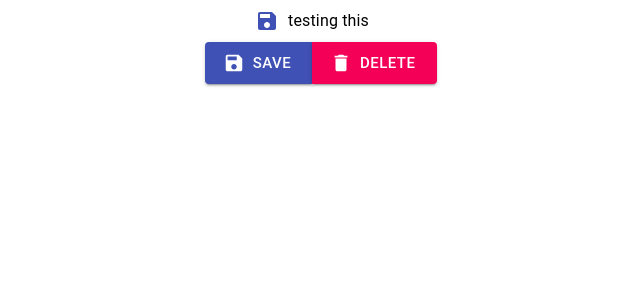
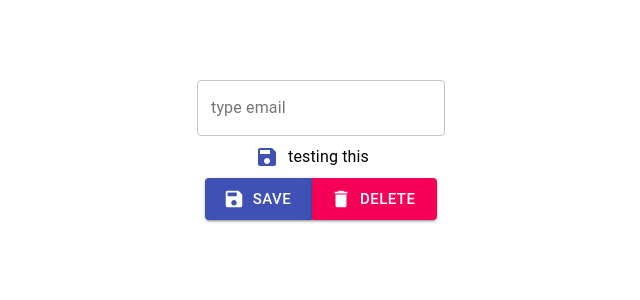
Before and after one commit to ParthPatel133/react-material-ui, a React (Create React App) app: page / in a window 1280 px wide. Shown: the top 300 px of the page, without its empty margins (319-959 px from the left). Built offline with nearby package versions, Linux system fonts and the light colour scheme.

Commit message:
textField

```diff
--- a/src/App.css
+++ b/src/App.css
@@ -1,5 +1,6 @@
 .App {
   text-align: center;
+  margin-top: 10vh;
 }
 
 .App-logo {
--- a/src/App.js
+++ b/src/App.js
@@ -7,6 +7,8 @@ import SaveIcon from '@material-ui/icons/Save';
 import DeleteIcon from '@material-ui/icons/Delete';
 import Checkbox from '@material-ui/core/Checkbox';
 import FormControlLabel from '@material-ui/core/FormControlLabel';
+//Text Field
+import {TextField} from '@material-ui/core';
 
 const CheckboxExample = () => {
   const [checked, setChecked] = useState(true);
@@ -31,6 +33,13 @@ const CheckboxExample = () => {
 function App() {
   return (
     <div className='App'>
+      <TextField
+        variant='outlined'
+        color='secondary'
+        type='email' //time, date,.. can pass here
+        label='type email'
+        placeholder='test@test.com'
+      />
       <CheckboxExample />
       <ButtonGroup>
         <Button
```
Also changed, not shown: 1 other file (tests, documents, lock files or other folders).
